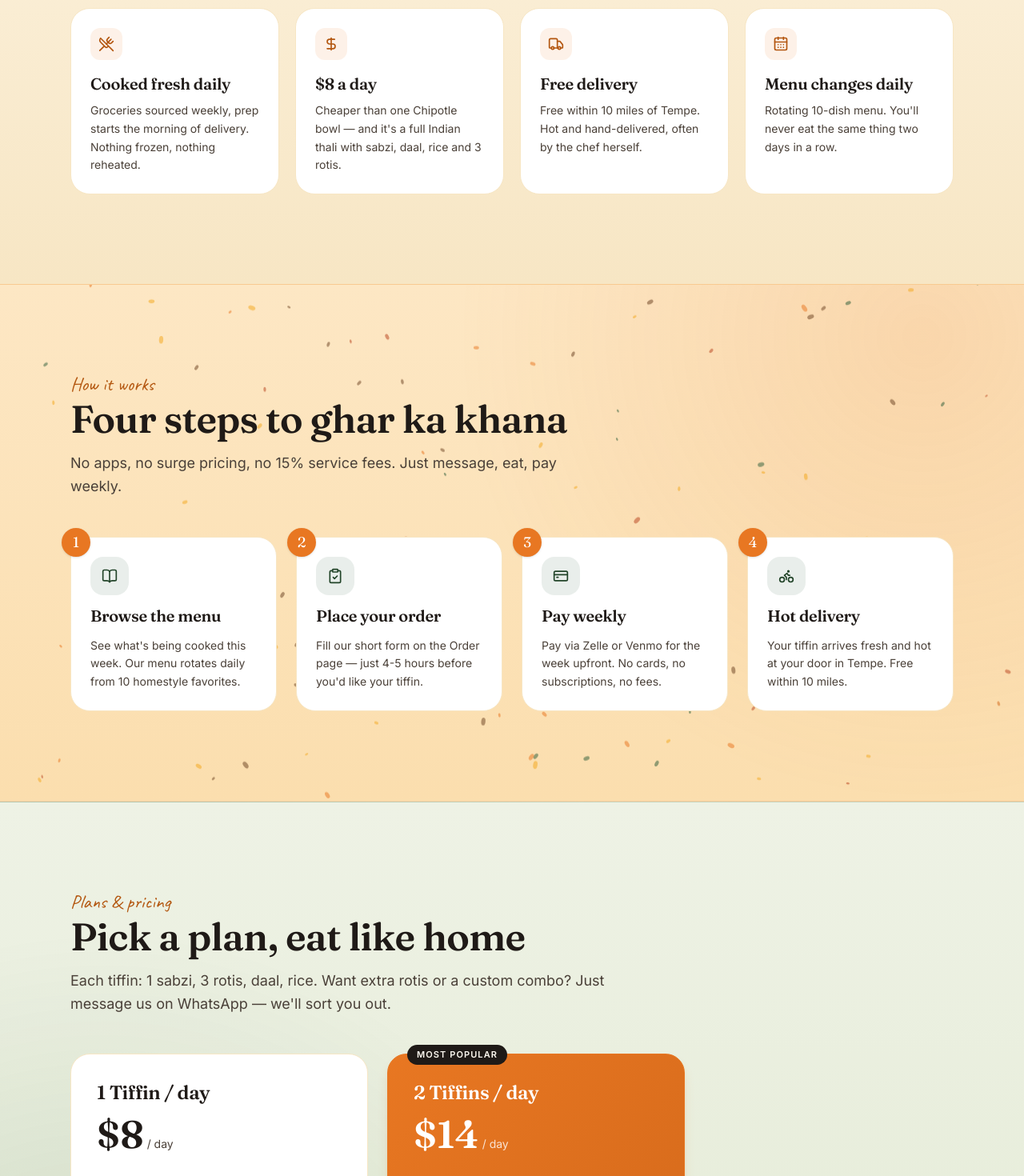
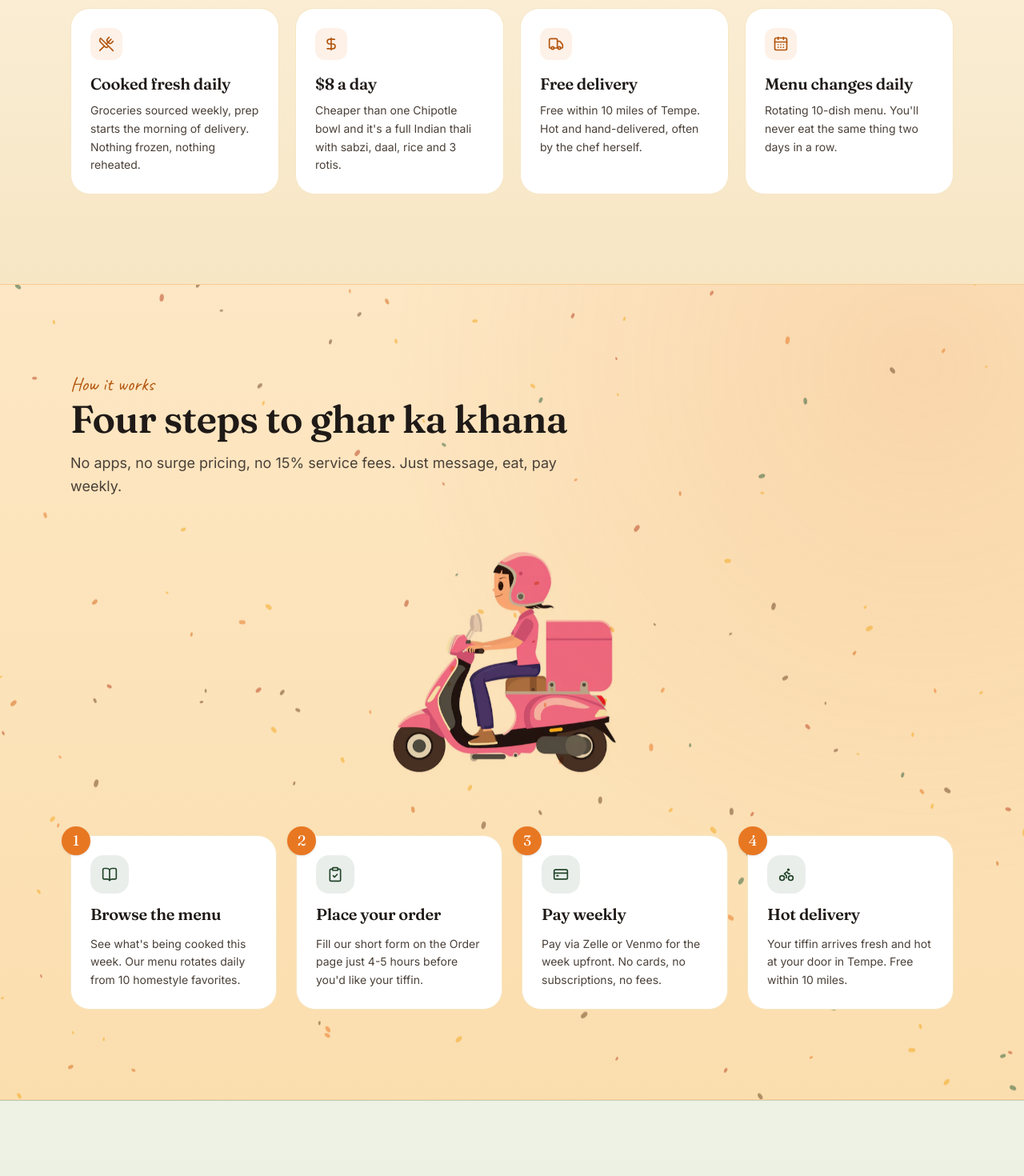
Before and after one commit to AayushMehta0924/ghar-ka-khana, a Next.js app: page / in a window 1280 px wide. Shown: the part 1240-2710 px from the top of the page at 80% size. Built offline with nearby package versions, Linux system fonts and the light colour scheme.

Commit message:
feat(home): add scooter delivery illustration to how-it-works section

```diff
--- a/src/app/page.tsx
+++ b/src/app/page.tsx
@@ -118,7 +118,7 @@ export default function HomePage() {
           <Feature
             icon={<DollarSign className="h-5 w-5" />}
             title="$8 a day"
-            body="Cheaper than one Chipotle bowl — and it's a full Indian thali with sabzi, daal, rice and 3 rotis."
+            body="Cheaper than one Chipotle bowl and it's a full Indian thali with sabzi, daal, rice and 3 rotis."
           />
           <Feature
             icon={<Truck className="h-5 w-5" />}
@@ -143,6 +143,16 @@ export default function HomePage() {
             title="Four steps to ghar ka khana"
             subtitle="No apps, no surge pricing, no 15% service fees. Just message, eat, pay weekly."
           />
+          <div className="mt-10 flex justify-center">
+            <NextImage
+              src="/brand/scooter-delivery.jpg"
+              alt="Chef Uma on her delivery scooter heading out with a fresh tiffin"
+              width={360}
+              height={300}
+              className="w-full max-w-xs md:max-w-sm h-auto mix-blend-multiply animate-float"
+              priority={false}
+            />
+          </div>
           <div className="mt-12 grid gap-6 sm:grid-cols-2 lg:grid-cols-4">
             <StepCard
               step={1}
@@ -154,7 +164,7 @@ export default function HomePage() {
               step={2}
               icon={<ClipboardCheck className="h-5 w-5" />}
               title="Place your order"
-              body={`Fill our short form on the Order page — just 4-5 hours before you'd like your tiffin.`}
+              body={`Fill our short form on the Order page just 4-5 hours before you'd like your tiffin.`}
             />
             <StepCard
               step={3}
@@ -178,7 +188,7 @@ export default function HomePage() {
         <SectionHeading
           eyebrow="Plans & pricing"
           title="Pick a plan, eat like home"
-          subtitle="Each tiffin: 1 sabzi, 3 rotis, daal, rice. Want extra rotis or a custom combo? Just message us on WhatsApp — we'll sort you out."
+          subtitle="Each tiffin: 1 sabzi, 3 rotis, daal, rice. Want extra rotis or a custom combo? Just message us on WhatsApp and we'll sort you out."
         />
         <div className="mt-12 grid gap-6 md:grid-cols-2 max-w-3xl">
           <PricingCard
@@ -217,7 +227,7 @@ export default function HomePage() {
           >
             Message us on WhatsApp
           </a>{" "}
-          — pricing adjusts accordingly.
+          , pricing adjusts accordingly.
         </p>
         </div>
       </section>
```
Also changed, not shown: public/brand/scooter-delivery.jpg (added).
